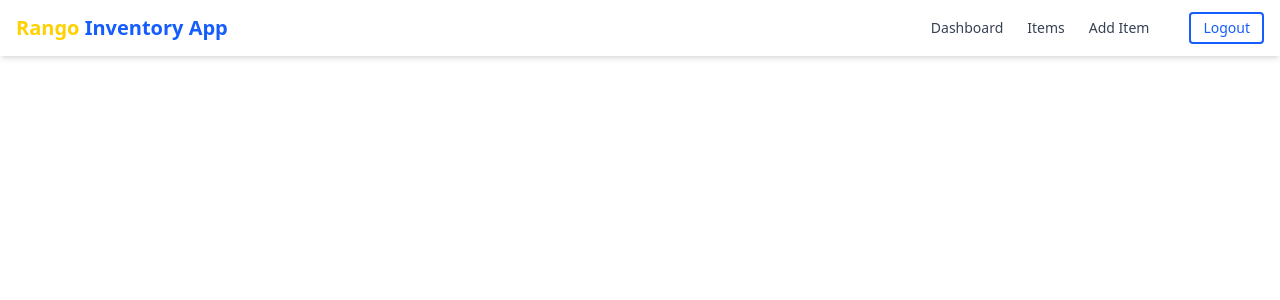
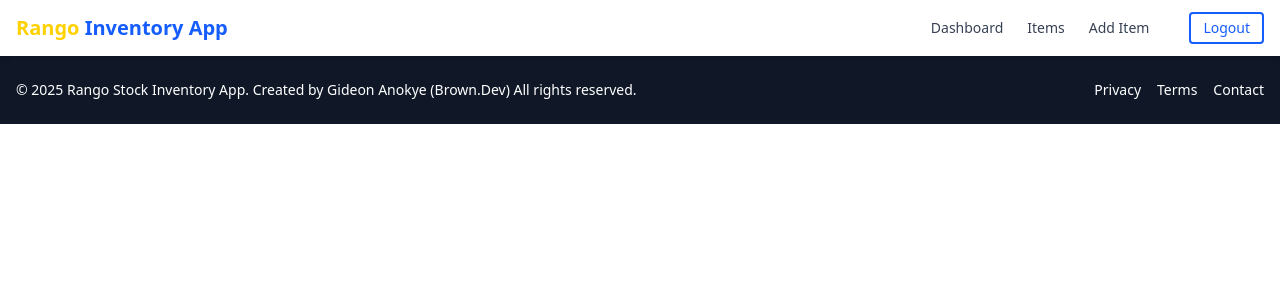
Before and after one commit to ogidibrown/rango-store-inventory, a Next.js app: page / in a window 1280 px wide. Shown: the top 300 px of the page. Built offline with nearby package versions, Linux system fonts and the light colour scheme.

Commit message:
third  commit

```diff
--- a/app/layout.js
+++ b/app/layout.js
@@ -1,6 +1,7 @@
 import { Geist, Geist_Mono } from "next/font/google";
 import "./globals.css";
 import Navbar from "../components/Navbar";
+import Footer from "../components/Footer";
 
 const geistSans = Geist({
   variable: "--font-geist-sans",
@@ -25,6 +26,7 @@ export default function RootLayout({ children }) {
       >
         <Navbar/>
         {children}
+        <Footer/>
       </body>
     </html>
   );
--- /dev/null
+++ b/components/Footer.js
@@ -0,0 +1,27 @@
+// src/components/Footer.js
+import React from 'react';
+
+const Footer = () => {
+  return (
+    <footer className="bg-gray-900 text-white py-6 mt-auto">
+      <div className="max-w-7xl mx-auto px-4 flex flex-col md:flex-row justify-between items-center">
+        <p className="text-sm text-center md:text-left">
+          &copy; {new Date().getFullYear()} Rango Stock Inventory App. Created by Gideon Anokye (Brown.Dev) All rights reserved.
+        </p>
+        <div className="mt-2 md:mt-0 flex space-x-4">
+          <a href="#" className="hover:text-gray-400 text-sm">
+            Privacy
+          </a>
+          <a href="#" className="hover:text-gray-400 text-sm">
+            Terms
+          </a>
+          <a href="#" className="hover:text-gray-400 text-sm">
+            Contact
+          </a>
+        </div>
+      </div>
+    </footer>
+  );
+};
+
+export default Footer;
```
